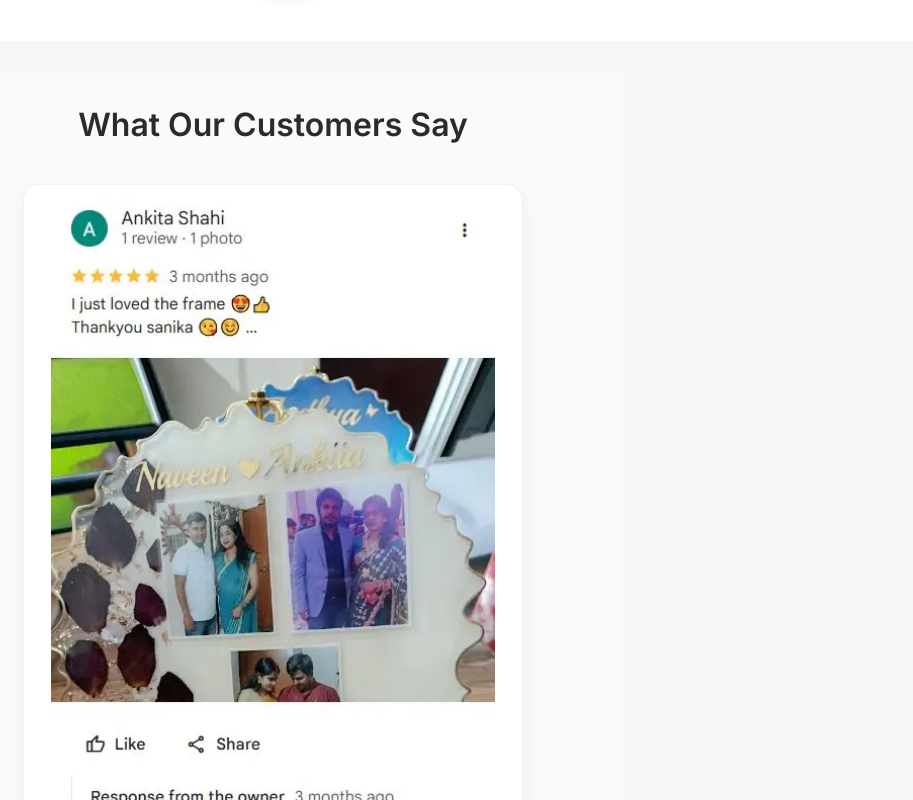
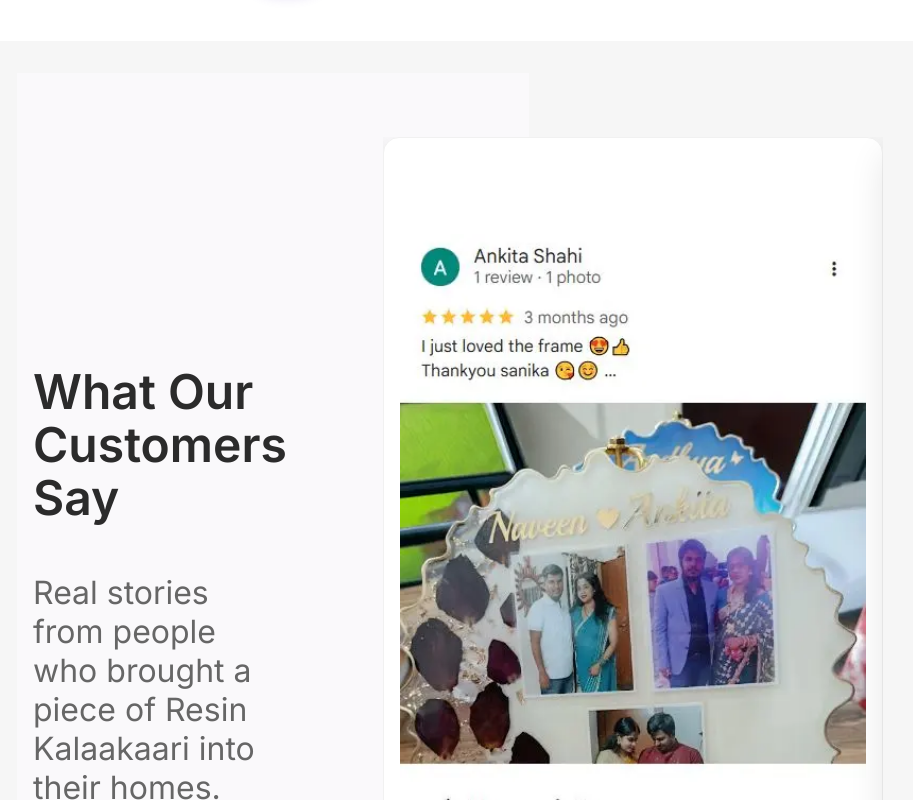
Before and after one commit to JatinSatare24/ResinKalaakaari, a Next.js app: page / in a window 1280 px wide. Shown: the part 1040-1840 px from the top of the page, without its empty margins (367-1280 px from the left). Built offline with nearby package versions, Linux system fonts and the light colour scheme; no server answers; the database is empty; a web font is replaced by a local one.

Commit message:
update comments, A11y, style & type of Success & testimonial component

```diff
--- a/src/components/Success/Success.module.css
+++ b/src/components/Success/Success.module.css
@@ -1,9 +1,14 @@
+/* =========================================
+   SUCCESS / PAYMENT PAGE STYLES
+========================================= */
+
+/* --- BASE LAYOUT --- */
 .container {
-    min-height: 80vh;
+    min-height: 100vh;
     display: flex;
     align-items: center;
     justify-content: center;
-    padding: 20px;
+    padding: 16px;
     background-color: #f9fafb;
 }
 
@@ -13,45 +18,48 @@
     align-items: center;
     justify-content: center;
     font-size: 1.1rem;
-    color: #666;
+    color: #6b7280;
 }
 
 .card {
     background: white;
-    max-width: 500px;
     width: 100%;
-    padding: 40px;
+    /* Full width on mobile */
+    padding: 30px 20px;
     border-radius: 24px;
-    box-shadow: 0 10px 25px rgba(0, 0, 0, 0.05);
+    box-shadow: 0 10px 30px rgba(0, 0, 0, 0.05);
     text-align: center;
     animation: slideUp 0.5s ease-out;
 }
 
+/* --- TYPOGRAPHY & ICONS --- */
 .icon {
-    font-size: 50px;
-    margin-bottom: 20px;
+    font-size: 48px;
+    margin-bottom: 16px;
 }
 
 .title {
-    font-size: 24px;
+    font-size: 22px;
     font-weight: 800;
     color: #111;
     margin-bottom: 12px;
 }
 
 .message {
-    font-size: 15px;
-    color: #666;
+    font-size: 14px;
+    color: #4b5563;
     line-height: 1.6;
-    margin-bottom: 30px;
+    margin-bottom: 24px;
 }
 
-/* Payment Section Styling */
+/* --- PAYMENT AREA --- */
 .paymentBox {
-    background: #f3f4f6;
-    padding: 24px;
+    background: #fffbeb;
+    /* Very light gold tint */
+    padding: 20px;
     border-radius: 16px;
-    margin-bottom: 30px;
+    margin-bottom: 24px;
+    border: 1px solid #fef3c7;
 }
 
 .upiBtn {
@@ -59,18 +67,19 @@
     align-items: center;
     justify-content: center;
     gap: 10px;
-    background: #4f46e5; /* Indigo */
+    background: #d4af37;
+    /* Brand Gold */
     color: white;
     text-decoration: none;
-    padding: 14px;
+    padding: 16px;
     border-radius: 12px;
-    font-weight: 600;
-    transition: transform 0.2s, background 0.2s;
+    font-weight: 700;
+    transition: all 0.2s ease;
 }
 
 .upiBtn:hover {
-    background: #4338ca;
-    transform: translateY(-2px);
+    background: #b8962d;
+    transform: translateY(-1px);
 }
 
 .divider {
@@ -84,9 +93,9 @@
     top: 50%;
     left: 50%;
     transform: translate(-50%, -50%);
-    background: #f3f4f6;
+    background: #fffbeb;
     padding: 0 10px;
-    font-size: 12px;
+    font-size: 11px;
     color: #9ca3af;
     font-weight: 700;
 }
@@ -101,33 +110,35 @@
 
 .upiIdRow code {
     background: #fff;
-    padding: 6px 12px;
+    padding: 8px 12px;
     border-radius: 8px;
     border: 1px solid #e5e7eb;
-    font-weight: 600;
-    color: #374151;
+    font-weight: 700;
+    color: #111;
+    font-family: monospace;
 }
 
 .upiIdRow button {
     background: none;
     border: none;
-    color: #6366f1;
+    color: #d4af37;
     cursor: pointer;
     display: flex;
-    padding: 5px;
+    padding: 8px;
 }
 
-/* Verification Form */
+/* --- VERIFICATION SECTION --- */
 .verificationSection {
     text-align: left;
-    margin-bottom: 30px;
+    margin-bottom: 24px;
 }
 
 .verificationSection h3 {
-    font-size: 14px;
+    font-size: 13px;
     font-weight: 700;
     margin-bottom: 10px;
     color: #374151;
+    text-transform: uppercase;
 }
 
 .utrInput {
@@ -137,31 +148,34 @@
     border: 2px solid #e5e7eb;
     margin-bottom: 12px;
     font-size: 16px;
+    /* Prevents iOS auto-zoom */
     transition: border-color 0.2s;
+    outline: none;
 }
 
 .utrInput:focus {
-    outline: none;
-    border-color: #6366f1;
+    border-color: #d4af37;
 }
 
 .confirmBtn {
     width: 100%;
-    padding: 14px;
+    padding: 16px;
     border-radius: 12px;
     border: none;
-    background: #111;
+    background: #1a1a1a;
+    /* Charcoal */
     color: white;
-    font-weight: 600;
+    font-weight: 700;
     cursor: pointer;
+    transition: all 0.2s;
 }
 
 .confirmBtn:disabled {
-    background: #9ca3af;
+    background: #d1d5db;
     cursor: not-allowed;
 }
 
-/* Footer Actions */
+/* --- ACTION BUTTONS --- */
 .actions {
     display: flex;
     flex-direction: column;
@@ -171,11 +185,12 @@
 .whatsappBtn {
     width: 100%;
     padding: 14px;
-    background: #25d366; /* WhatsApp Green */
+    background: #25d366;
+    /* Official WhatsApp Green */
     color: white;
     border: none;
     border-radius: 12px;
-    font-weight: 600;
+    font-weight: 700;
     cursor: pointer;
     display: flex;
     align-items: center;
@@ -184,24 +199,42 @@
 }
 
 .homeBtn {
-    color: #666;
+    color: #6b7280;
     text-decoration: none;
     font-size: 14px;
-    font-weight: 500;
+    font-weight: 600;
     padding: 10px;
+    margin-top: 10px;
+    text-align: center;
 }
 
-.homeBtn:hover {
-    color: #111;
+/* ===============================
+   RESPONSIVE: DESKTOP (≥ 640px)
+================================= */
+@media (min-width: 640px) {
+    .card {
+        max-width: 500px;
+        padding: 40px;
+    }
+
+    .title {
+        font-size: 28px;
+    }
+
+    .message {
+        font-size: 15px;
+    }
 }
 
+/* --- ANIMATIONS --- */
 @keyframes slideUp {
-    from { opacity: 0; transform: translateY(20px); }
-    to { opacity: 1; transform: translateY(0); }
-}
+    from {
+        opacity: 0;
+        transform: translateY(20px);
+    }
 
-@media (max-width: 480px) {
-    .card {
-        padding: 30px 20px;
+    to {
+        opacity: 1;
+        transform: translateY(0);
     }
 }
--- a/src/components/Testimonials/Testimonials.module.css
+++ b/src/components/Testimonials/Testimonials.module.css
@@ -1,6 +1,8 @@
-/* ===============================
-   TESTIMONIALS SECTION - MOBILE FIRST
-================================= */
+/* =========================================
+   TESTIMONIALS COMPONENT STYLES
+========================================= */
+
+/* --- MOBILE FIRST LAYOUT --- */
 .testimonials {
     display: grid;
     padding: 2.5rem 1.5rem 4rem;
@@ -15,18 +17,30 @@
     color: #2b2b2b;
 }
 
-/* ===============================
-   SLIDE WRAPPER
-================================= */
+.contentWrapper {
+    display: flex;
+    flex-direction: column;
+    /* Stack on mobile */
+    align-items: center;
+    gap: 2rem;
+}
+
+.textContent {
+    text-align: center;
+}
+
+.description {
+    display: none;
+    /* Hide on mobile to keep it short */
+}
+
+/* --- CAROUSEL & CARDS --- */
 .slide {
     display: flex;
     justify-content: center;
     align-items: center;
 }
 
-/* ===============================
-   CARD STYLING
-================================= */
 .card {
     background: #ffffff;
     border-radius: 16px;
@@ -44,9 +58,7 @@
     box-shadow: 0 12px 25px rgba(0, 0, 0, 0.08);
 }
 
-/* ===============================
-   IMAGE STYLING
-================================= */
+/* --- IMAGE --- */
 .image {
     width: 100%;
     height: 100%;
@@ -56,7 +68,7 @@
 }
 
 /* ===============================
-   TABLET (≥ 768px)
+   RESPONSIVE: TABLET (≥ 768px)
 ================================= */
 @media (min-width: 768px) {
     .testimonials {
@@ -76,47 +88,96 @@
 }
 
 /* ===============================
-   DESKTOP (≥ 1024px)
+   RESPONSIVE: DESKTOP (≥ 1024px)
 ================================= */
 @media (min-width: 1024px) {
     .testimonials {
-        padding: 4rem 2rem 5rem;
-        max-width: 1200px;
+        width: 100%;
+        max-width: 100%;
+        /* Background spans full width */
+        padding: 6rem 10%;
+        margin: 0;
+    }
+
+    .contentWrapper {
+        flex-direction: row;
+        /* Side-by-side on desktop */
+        justify-content: space-between;
+        /* max-width: 1200px; */
         margin: 0 auto;
+        text-align: left;
+    }
+
+    .textContent {
+        flex: 1;
+        text-align: left;
+        padding-right: 4rem;
     }
 
     .heading {
-        font-size: 2rem;
-        margin-bottom: 2.5rem;
+        font-size: 3rem;
+        /* Make it big to fill space */
+        line-height: 1.1;
+        margin-bottom: 1.5rem;
+    }
+
+    .description {
+        display: block;
+        font-size: 1.1rem;
+        color: #666;
+        max-width: 400px;
+    }
+
+    .cardContainer {
+        flex: 1;
+        max-width: 500px;
+        /* Limits the carousel width */
     }
 
     .card {
-        max-width: 600px;
-        height: 540px;
-        padding: 0.8rem;
-        margin: auto;
+        max-width: 100%;
+        height: 600px;
+        /* Adjust to fit your screenshots */
     }
 }
 
 /* ===============================
-   LARGE SCREENS (≥ 1280px)
+   RESPONSIVE: LARGE SCREENS (≥ 1280px)
 ================================= */
 @media (min-width: 1280px) {
     .testimonials {
-        width: 700px;
-        padding: 2rem 1rem 2rem;
+        /* Expand the container so it doesn't look like a small island */
+        width: 40%;
+        padding: 4rem 1rem;
         margin: 2rem auto;
     }
 
     .heading {
+        font-size: 3rem;
+        margin-bottom: 3rem;
+    }
+
+    .description {
+        display: block;
         font-size: 2rem;
-        margin-bottom: 2.5rem;
+        color: #666;
+        max-width: 400px;
     }
 
     .card {
-        max-width: 500px;
-        height: 700px;
-        padding: 0.8rem;
+        /* BIGGER CARD SIZE */
+        width: 1200px;
+        /* Increased from 500px */
+        height: 900px;
+        /* Increased from 700px to fit long Google reviews */
+        padding: 1rem;
         margin: auto;
+        /* Optional: Stronger shadow for the bigger card */
+        box-shadow: 0 15px 35px rgba(0, 0, 0, 0.1);
+    }
+
+    .image {
+        /* Ensure the image fills the bigger card perfectly */
+        object-fit: contain;
     }
 }
--- a/src/components/Testimonials/Testimonials.tsx
+++ b/src/components/Testimonials/Testimonials.tsx
@@ -1,30 +1,67 @@
 "use client";
 
+// --- IMPORTS ---
+import React from 'react';
+import Image from "next/image";
 import Carousel from "@/components/Carousel/Carousel";
+import { testimonials } from "@/data/testimonials";
 import styles from "./Testimonials.module.css";
-import { testimonials } from "@/data/testimonials";
-import Image from "next/image";
 
+// --- INTERFACES ---
+export interface Testimonial {
+    id: string | number;
+    image: string;
+    alt: string;
+}
+
+// --- COMPONENT ---
 export default function Testimonials() {
+    // --- RENDER ---
     return (
-        <section className={styles.testimonials}>
-            <h2 className={styles.heading}>What Our Customers Say</h2>
-            <div className={styles.cardContainer}>
+        <section
+            className={styles.testimonials}
+            id='testimonials'
+            aria-labelledby="testimonials-heading"
+        >
+            <div className={styles.contentWrapper}>
+
+                {/* --- TEXT CONTENT --- */}
+                <div className={styles.textContent}>
+                    <h2 id="testimonials-heading" className={styles.heading}>
+                        What Our <br /> Customers Say
+                    </h2>
+                    <p className={styles.description}>
+                        Real stories from people who brought a piece of Resin Kalaakaari into their homes.
+                    </p>
+                </div>
+
+                {/* --- TESTIMONIAL CAROUSEL --- */}
+                <div
+                    className={styles.cardContainer}
+                    role="region"
+                    aria-roledescription="carousel"
+                    aria-label="Customer testimonials"
+                >
                     <Carousel autoplay interval={4000} showArrows={false}>
-                    {testimonials.map((testimonial) => (
+                        {(testimonials as Testimonial[]).map((testimonial) => (
                             <div key={testimonial.id} className={styles.card}>
+                                <figure style={{ margin: 0, height: '100%' }}>
                                     <Image
                                         src={testimonial.image}
-                                alt={testimonial.alt}
+                                        alt={testimonial.alt} // a11y: Crucial for image-based reviews
                                         width={800}
                                         height={600}
                                         className={styles.image}
+                                        priority
                                     />
+                                    {/* figcaption can be added here if text content exists in data */}
+                                </figure>
                             </div>
                         ))}
                     </Carousel>
                 </div>
 
+            </div>
         </section>
     );
 }
```
Also changed, not shown: src/components/Success/Success.tsx (+93 -41 lines). Lines whose indentation alone changed are shown as unchanged.
